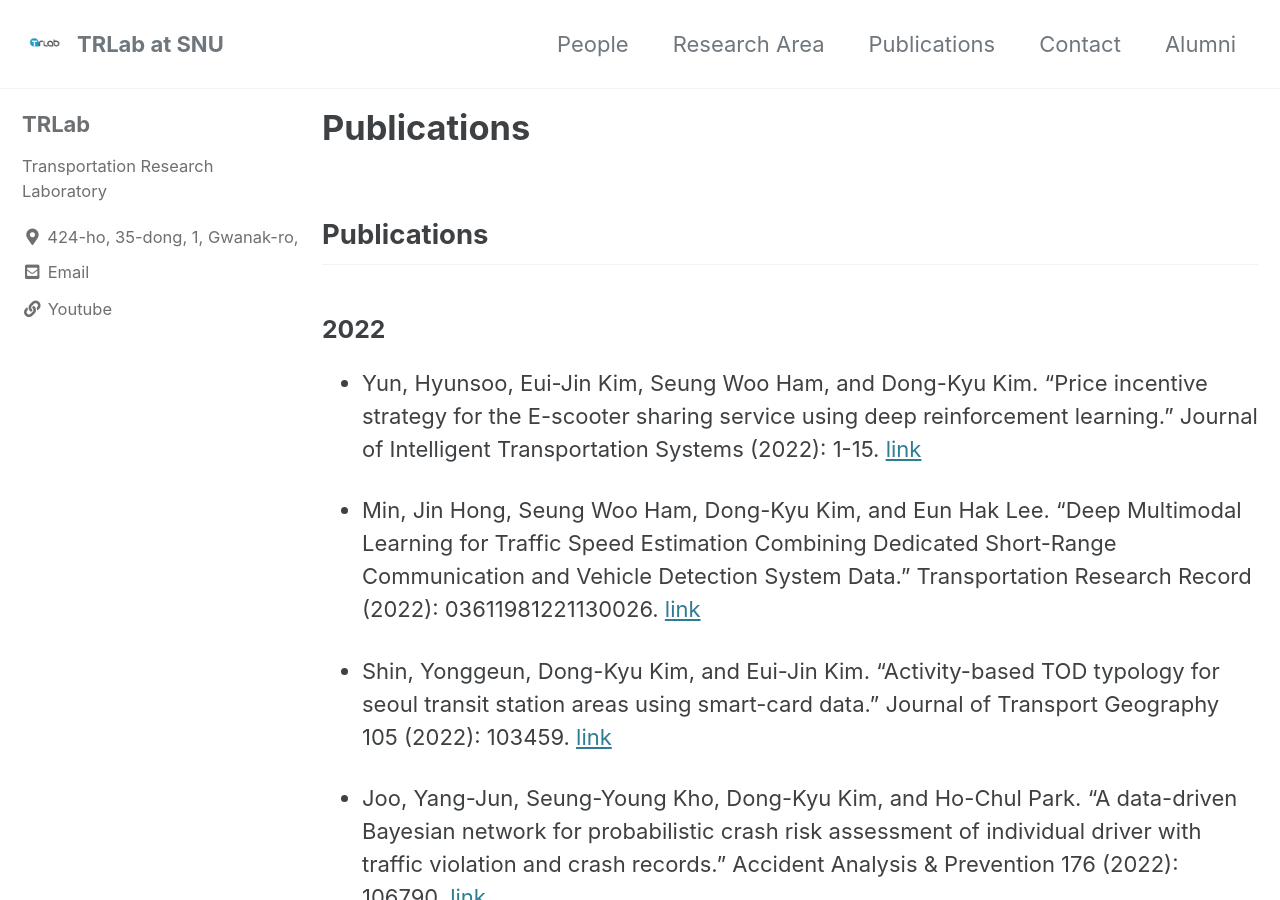
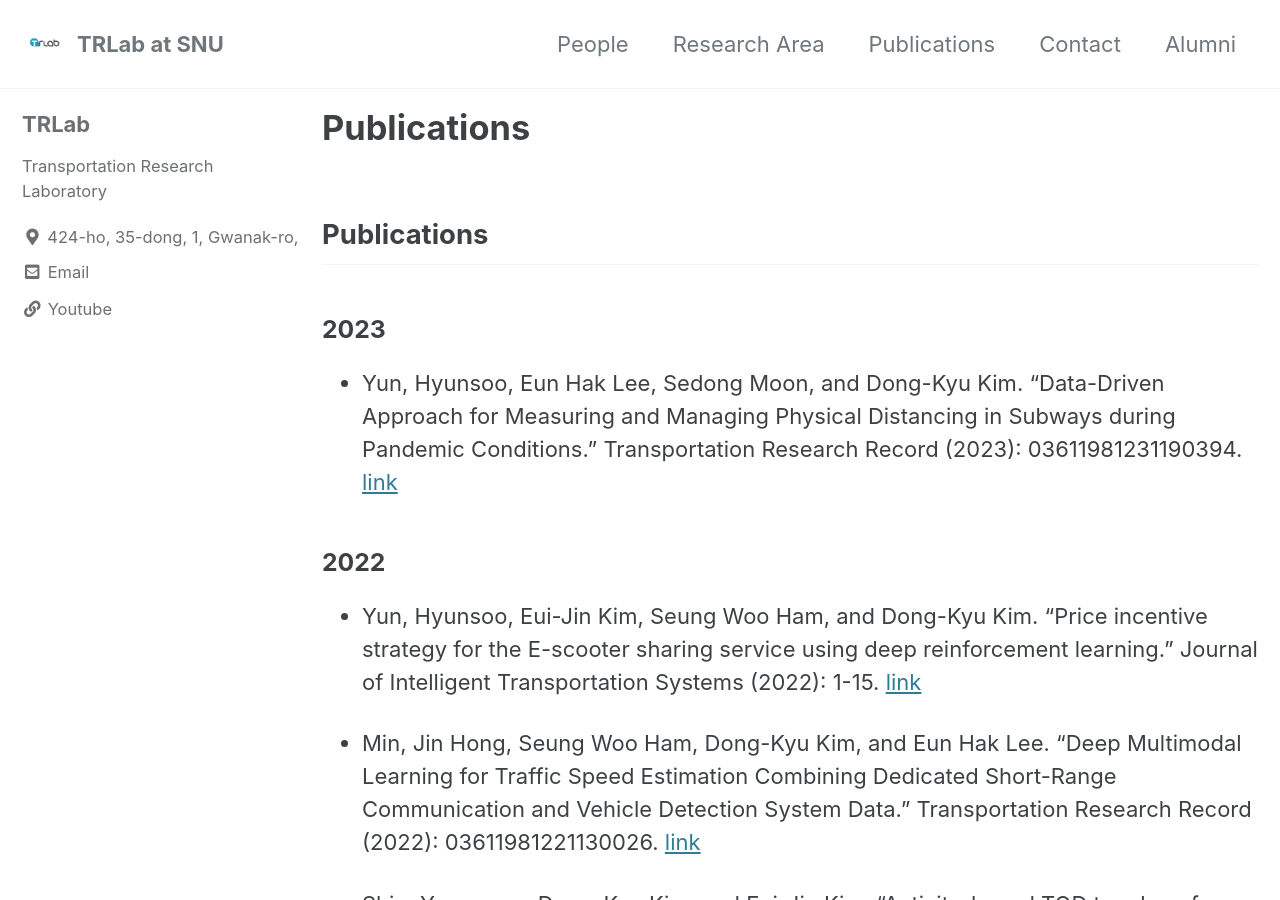
Before and after one commit to trlab-snu/trlab-snu.github.io, a Jekyll site: the page built from _pages/publications.md, in a window 1280 px wide and 900 px high. Built offline with Jekyll 4.4.1, drawn with Linux system fonts in a browser that asks for light colours; cached includes are drawn as plain includes.

Commit message:
add paper

```diff
--- a/_pages/publications.md
+++ b/_pages/publications.md
@@ -5,6 +5,9 @@ author_profile: true
 ---
 
 ## Publications
+
+### 2023
+- Yun, Hyunsoo, Eun Hak Lee, Sedong Moon, and Dong-Kyu Kim. "Data-Driven Approach for Measuring and Managing Physical Distancing in Subways during Pandemic Conditions." Transportation Research Record (2023): 03611981231190394. [link](<https://journals.sagepub.com/doi/full/10.1177/03611981231190394>)
 
 ### 2022
 - Yun, Hyunsoo, Eui-Jin Kim, Seung Woo Ham, and Dong-Kyu Kim. "Price incentive strategy for the E-scooter sharing service using deep reinforcement learning." Journal of Intelligent Transportation Systems (2022): 1-15. [link](<https://doi.org/10.1080/15472450.2022.2135437>)
```
